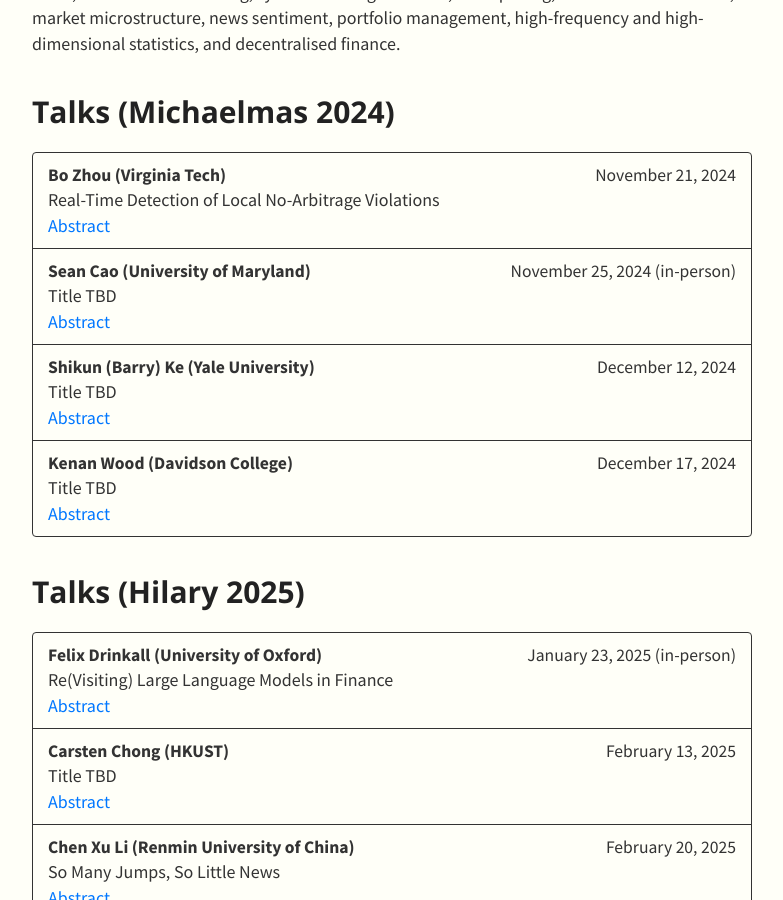
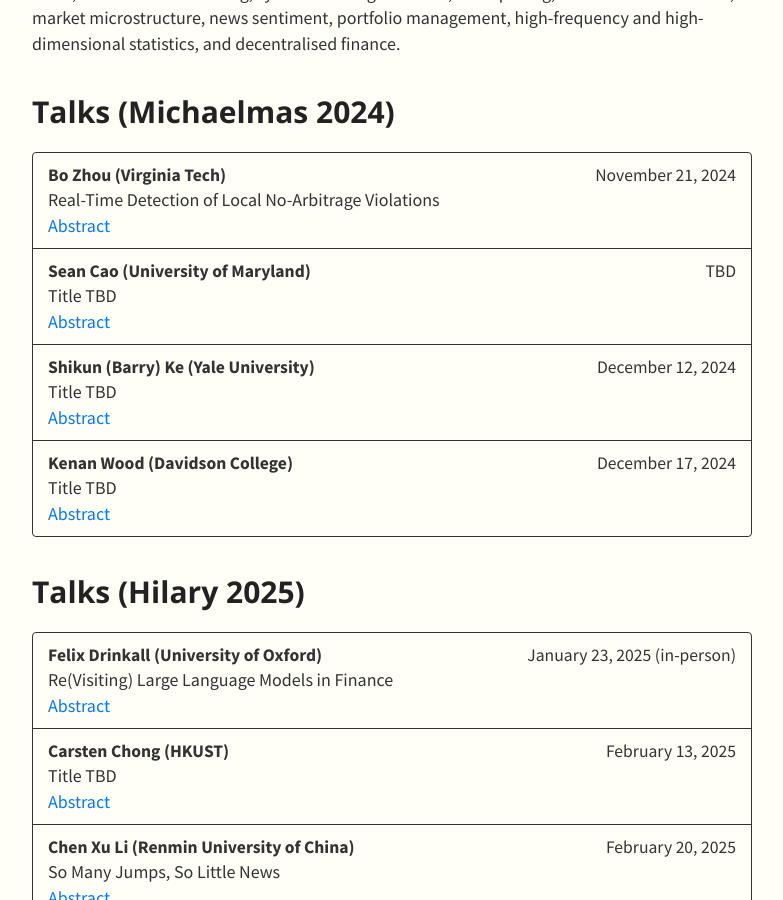
Before and after one commit to SML-Fin/SML-Fin.github.io, a Jekyll site: the page built from index.md, in a window 1280 px wide and 900 px high, scrolled down 423 px. Shown: the whole window, without its empty margins (248-1031 px from the left). Built offline with Jekyll 4.4.1, drawn with Linux system fonts in a browser that asks for light colours; nearby versions of some CDN libraries; our own code applies the rules of GitHub Pages for plain Markdown files.

Commit message:
Update talks.yml

```diff
--- a/_data/talks.yml
+++ b/_data/talks.yml
@@ -5,7 +5,7 @@
       title: Real-Time Detection of Local No-Arbitrage Violations
       abstract: This paper focuses on the task of detecting local episodes involving violation of the standard Itô semimartingale assumption for financial asset prices in real time that might induce arbitrage opportunities. Our proposed detectors, defined as stopping rules, are applied sequentially to continually incoming high-frequency data. We show that they are asymptotically exponentially distributed in the absence of Itô semimartingale violations. On the other hand, when a violation occurs, we can achieve immediate detection under infill asymptotics. A Monte Carlo study demonstrates that the asymptotic results provide a good approximation to the finite-sample behavior of the sequential detectors. An empirical application to S&P 500 index futures data corroborates the effectiveness of our detectors in swiftly identifying the emergence of an extreme return persistence episode in real time.
     - speaker: Sean Cao (University of Maryland)
-      date: November 25, 2024 (in-person)
+      date: TBD
       title: Title TBD
       abstract: TBD
     - speaker: Shikun (Barry) Ke (Yale University)
```
